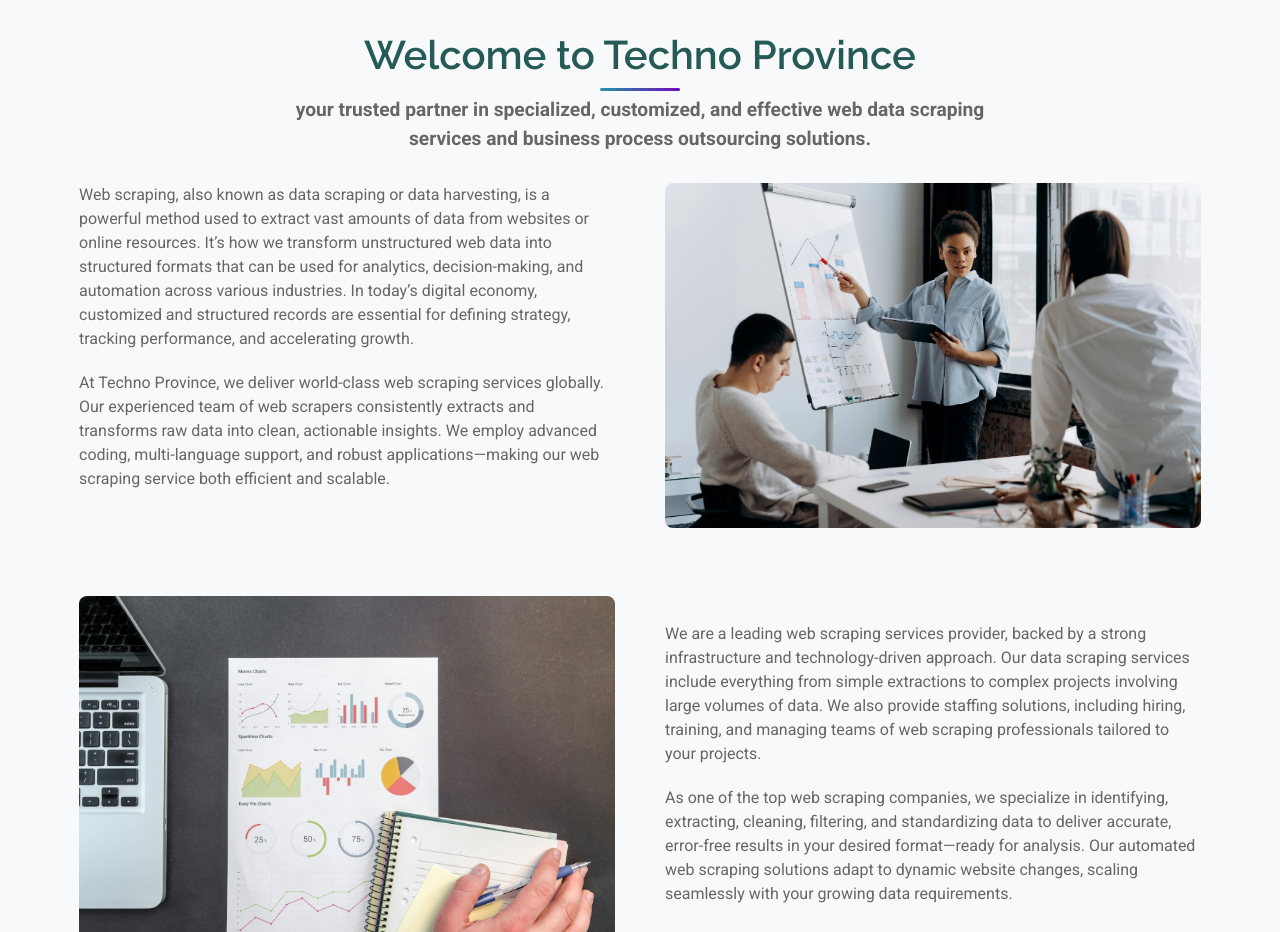
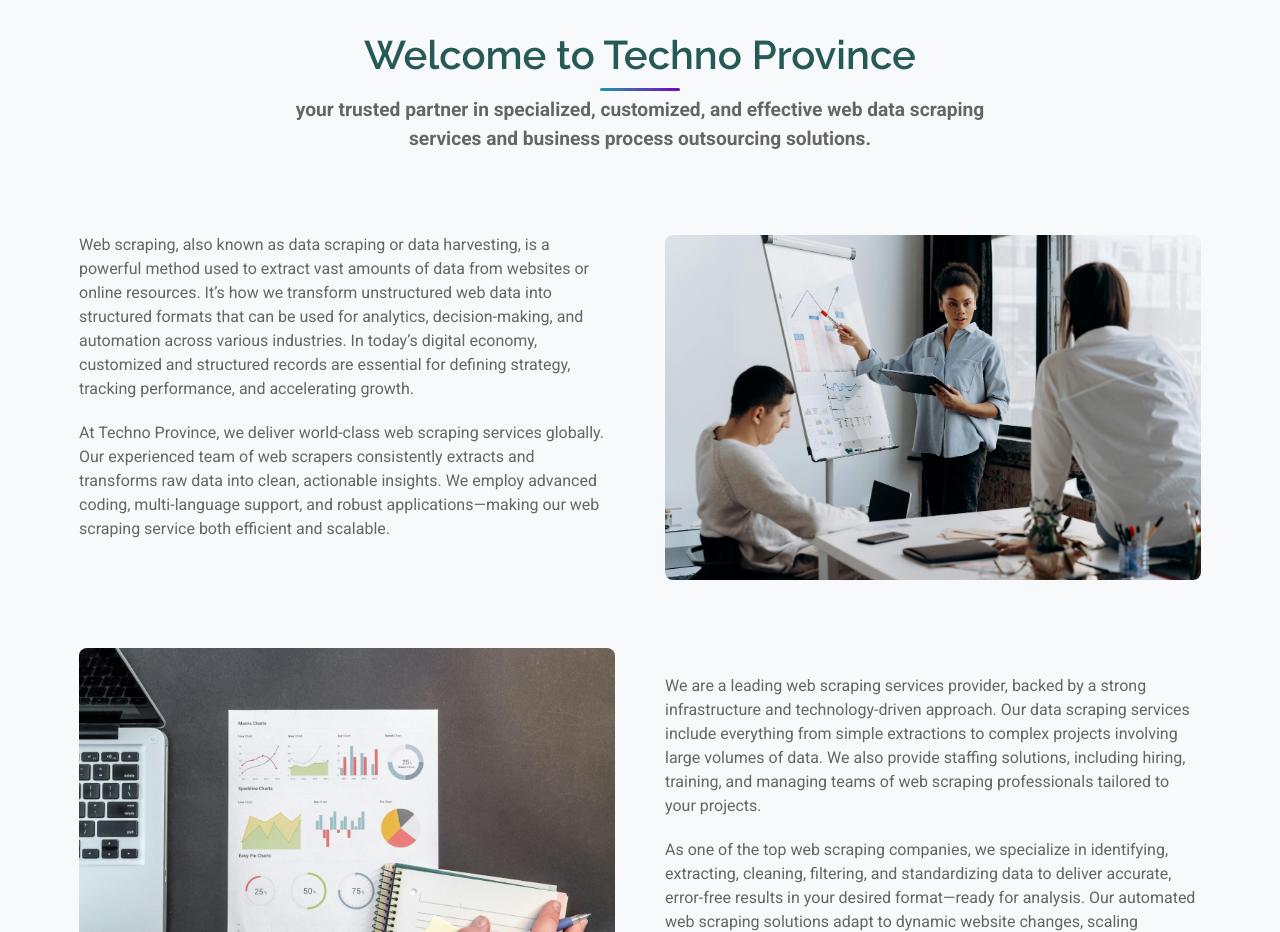
Before and after one commit to Satyam0846/technoprovince, a plain HTML site: page data-scraping-services-outsourcing.html in a window 1280 px wide. Shown: the part 787-1719 px from the top of the page. Drawn offline with Linux system fonts and the light colour scheme; no server answers.

Commit message:
7th commit

```diff
--- a/assets/css/newstyle1.css
+++ b/assets/css/newstyle1.css
@@ -1344,7 +1344,7 @@
   }
 
   .img_align1{
-    margin-top: 51px;
+    margin-top: 21px;
   }
 
 .img_align2{
@@ -1857,6 +1857,10 @@
     .info-content p{
       font-size: 13px;
     }
+    .reveal-right{
+      margin-top: -65px;
+    }
+
   }
 
   @media (max-width: 576px) {
--- a/data-scraping-services-outsourcing.html
+++ b/data-scraping-services-outsourcing.html
@@ -181,7 +181,7 @@
           </p>
         </div>
         <div class="about-content">
-          <div class="about-text reveal-left" style="margin-top: -47px;">
+          <div class="about-text reveal-left">
             <p>
               Web scraping, also known as data scraping or data harvesting, is a powerful method used to extract vast
               amounts of data from websites or online resources. It’s how we transform unstructured web data into
@@ -198,7 +198,7 @@
               scalable.
             </p>
           </div>
-          <div class="about-image reveal-right" style="margin-top: -82px;">
+          <div class="about-image reveal-right">
             <div class="image-container img_align1">
               <img src="./assets/img/Techno-Province-Background-12.png" alt="Techno Province" />
             </div>
@@ -210,7 +210,7 @@
               <img src="./assets/img/Techno-Province-Background-13.png" alt="Techno Province" />
             </div>
           </div>
-          <div class="about-text reveal-right">
+          <div class="about-text reveal-right right_align">
             <p>
               We are a leading web scraping services provider, backed by a strong infrastructure and technology-driven approach. Our data scraping services include everything from simple extractions to complex projects involving
               large volumes of data. We also provide staffing solutions, including hiring, training, and managing teams of web scraping professionals tailored to your projects.
```
